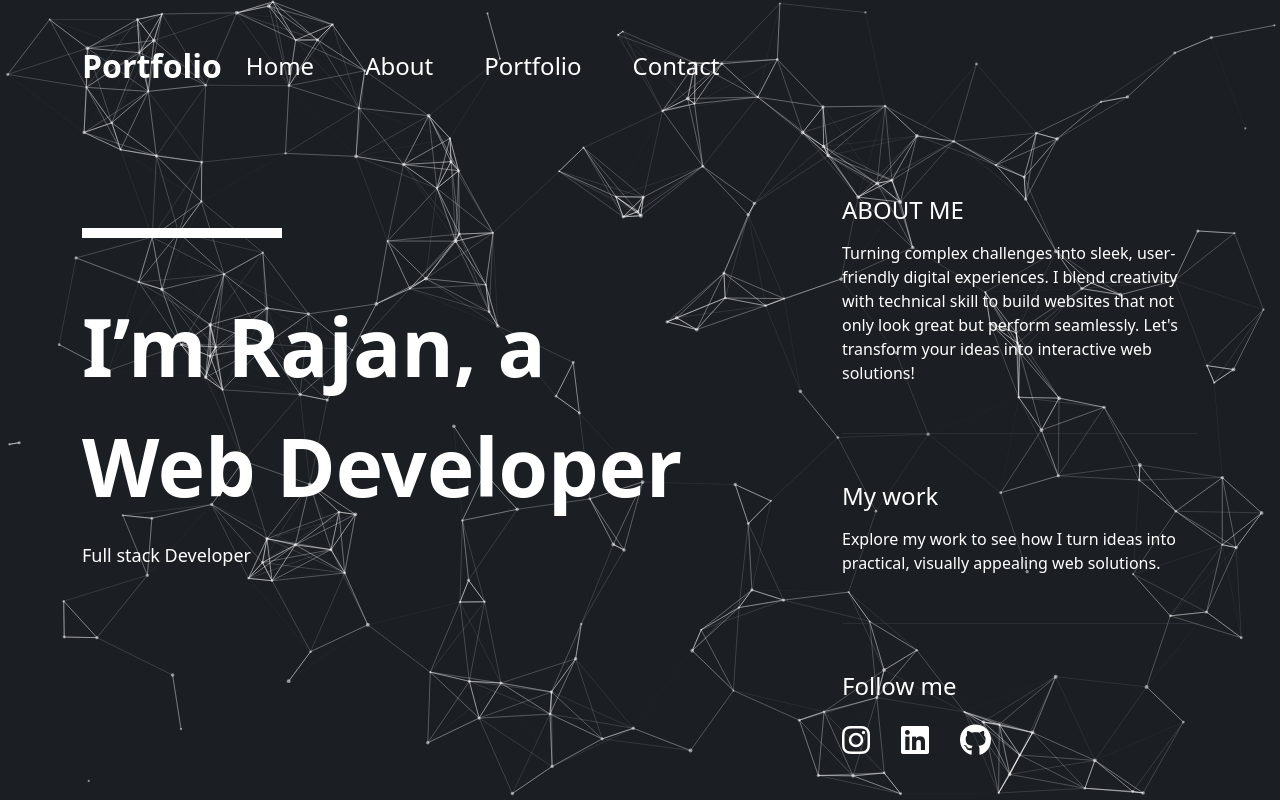
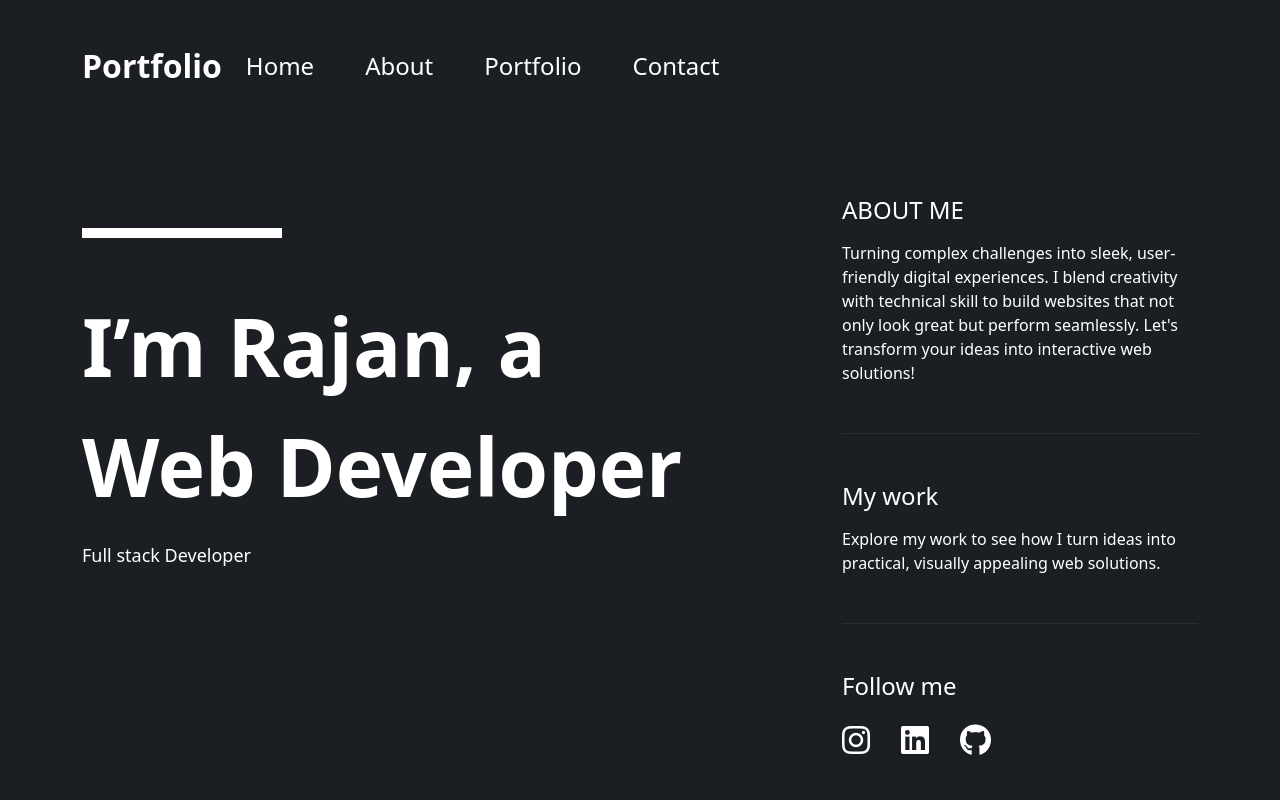
Before and after one commit to rajan-17/protfolio, a React (Create React App) app: page / in a window 1280 px wide. Shown: the top 800 px of the page. Built offline with nearby package versions, Linux system fonts and the light colour scheme.

Commit message:
new code

```diff
--- a/package.json
+++ b/package.json
@@ -14,9 +14,7 @@
     "react-particles": "^2.12.2",
     "react-router-dom": "^6.26.0",
     "react-scripts": "5.0.1",
-    "react-tsparticles": "^2.12.2",
     "tsparticles": "^3.5.0",
-    "tsparticles-slim": "^2.12.0",
     "web-vitals": "^2.1.4"
   },
   "scripts": {
--- a/src/App.js
+++ b/src/App.js
@@ -1,12 +1,9 @@
 
 import './App.css';
-
-
 import Footer from './comp/Footer';
 import Header from './comp/Header';
 import AboutMe from './pages/AboutMe';
 import ContectUs from './pages/ContectUs';
-import Landing from './pages/Landing';
 import MySkill from './pages/MySkill';
 import Portfolio from './pages/Portfolio';
 
--- a/src/comp/Header.js
+++ b/src/comp/Header.js
@@ -1,116 +1,13 @@
 import React from 'react'
 import { useCallback, useEffect, useState } from "react";
-import Particles, { initParticlesEngine } from "@tsparticles/react";
-// import { loadAll } from "@/tsparticles/all"; // if you are going to use `loadAll`, install the "@tsparticles/all" package too.
-// import { loadFull } from "tsparticles"; // if you are going to use `loadFull`, install the "tsparticles" package too.
-import { loadSlim } from "@tsparticles/slim"; // if you are going to use `loadSlim`, install the "@tsparticles/slim" package too.
-// import { loadBasic } from "@tsparticles/basic"; // if you are going to use `loadBasic`, install the "@tsparticles/basic" package too.
 
 const Header = () => {
-  const [ init, setInit ] = useState(false);
 
-  // this should be run only once per application lifetime
-  useEffect(() => {
-      initParticlesEngine(async (engine) => {
-          // you can initiate the tsParticles instance (engine) here, adding custom shapes or presets
-          // this loads the tsparticles package bundle, it's the easiest method for getting everything ready
-          // starting from v2 you can add only the features you need reducing the bundle size
-          //await loadAll(engine);
-          //await loadFull(engine);
-          await loadSlim(engine);
-          //await loadBasic(engine);
-      }).then(() => {
-          setInit(true);
-      });
-  }, []);
 
   return (
     <div>
-       <Particles
 
 
-        options={{
-            background: {
-                color: {
-                    value: "#fffff",
-                },
-            },
-
-            fpsLimit: 120,
-            interactivity: {
-                events: {
-                    onClick: {
-                        enable: true,
-                        mode: "push",
-                    },
-                    onHover: {
-                        enable: true,
-                        mode: "grab",
-                        links: {
-                          color: "#ffffff",
-                          distance: 100,
-                          enable: true,
-                         opacity:0.5,
-                          width: 1,
-                      },
-                    },
-                    resize: true,
-                },
-                modes: {
-                    push: {
-                        quantity: 4,
-                    },
-                    repulse: {
-                        distance: 200,
-                        duration: 0.4,
-                    },
-                  grab:{
-                    distance : 100,
-
-                  }
-                },
-            },
-            particles: {
-                color: {
-                    value: "#ffffff",
-                },
-                links: {
-                  color: "#ffffff",
-                  distance: 100,
-                  enable: true,
-                 opacity:0.5,
-                  width: 1,
-              },
-                move: {
-                    direction: "none",
-                    enable: true,
-                    outModes: {
-                        default: "bounce",
-                    },
-                    random: false,
-                    speed: 1,
-                    straight: false,
-                },
-                number: {
-                    density: {
-                        enable: true,
-                        area: 800,
-                    },
-                    value: 500,
-                },
-                opacity: {
-                    value: 0.5,
-                },
-                shape: {
-                    type: "circle",
-                },
-                size: {
-                    value: { min: 1, max: 2 },
-                },
-            },
-            detectRetina: true,
-        }}
-    />
       <nav class="container navbar navbar-expand-lg ">
         <div class="container-fluid">
           <a class="navbar-brand" href="#">Portfolio</a>
--- a/src/pages/Landing.js
+++ /dev/null
@@ -1,126 +0,0 @@
-import React from 'react'
-import { useCallback, useEffect, useState } from "react";
-import Particles, { initParticlesEngine } from "@tsparticles/react";
-// import { loadAll } from "@/tsparticles/all"; // if you are going to use `loadAll`, install the "@tsparticles/all" package too.
-// import { loadFull } from "tsparticles"; // if you are going to use `loadFull`, install the "tsparticles" package too.
-import { loadSlim } from "@tsparticles/slim"; // if you are going to use `loadSlim`, install the "@tsparticles/slim" package too.
-// import { loadBasic } from "@tsparticles/basic"; // if you are going to use `loadBasic`, install the "@tsparticles/basic" package too.
-
-const Landing = () => {
-  const [ init, setInit ] = useState(false);
-
-  // this should be run only once per application lifetime
-  useEffect(() => {
-      initParticlesEngine(async (engine) => {
-          // you can initiate the tsParticles instance (engine) here, adding custom shapes or presets
-          // this loads the tsparticles package bundle, it's the easiest method for getting everything ready
-          // starting from v2 you can add only the features you need reducing the bundle size
-          //await loadAll(engine);
-          //await loadFull(engine);
-          await loadSlim(engine);
-          //await loadBasic(engine);
-      }).then(() => {
-          setInit(true);
-      });
-  }, []);
-
-  const particlesLoaded = (container) => {
-      console.log(container);
-  };
-  return (
-    <div className="container ">
-
-      <Particles
-        id="tsparticles"
-        particlesLoaded={particlesLoaded}
-        options={{
-            background: {
-                color: {
-                    value: "#fffff",
-                },
-            },
-            fullScreen:{
-              enable:true,
-              zIndex: 100,
-            },
-            fpsLimit: 120,
-            interactivity: {
-                events: {
-                    onClick: {
-                        enable: true,
-                        mode: "push",
-                    },
-                    onHover: {
-                        enable: true,
-                        mode: "grab",
-                        links: {
-                          color: "#ffffff",
-                          distance: 100,
-                          enable: true,
-                         opacity:0.5,
-                          width: 1,
-                      },
-                    },
-                    resize: true,
-                },
-                modes: {
-                    push: {
-                        quantity: 4,
-                    },
-                    repulse: {
-                        distance: 200,
-                        duration: 0.4,
-                    },
-                  grab:{
-                    distance : 100,
-
-                  }
-                },
-            },
-            particles: {
-                color: {
-                    value: "#ffffff",
-                },
-                links: {
-                  color: "#ffffff",
-                  distance: 100,
-                  enable: true,
-                 opacity:0.5,
-                  width: 1,
-              },
-                move: {
-                    direction: "none",
-                    enable: true,
-                    outModes: {
-                        default: "bounce",
-                    },
-                    random: false,
-                    speed: 1,
-                    straight: false,
-                },
-                number: {
-                    density: {
-                        enable: true,
-                        area: 800,
-                    },
-                    value: 500,
-                },
-                opacity: {
-                    value: 0.5,
-                },
-                shape: {
-                    type: "circle",
-                },
-                size: {
-                    value: { min: 1, max: 2 },
-                },
-            },
-            detectRetina: true,
-        }}
-    />
-    </div>
-
-  )
-}
-
-export default Landing
```
Also changed, not shown: 1 other file (tests, documents, lock files or other folders).
